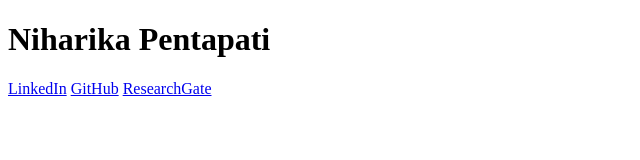
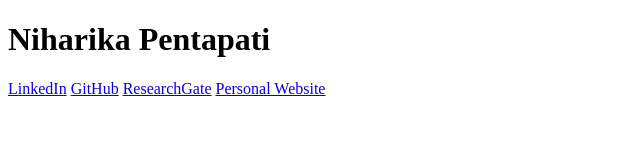
Before and after one commit to prosis369/niharika.github.io, a plain HTML site: page index.html in a window 1280 px wide. Shown: the whole page, without its empty margins (0-640 px from the left). Drawn offline with Linux system fonts and the light colour scheme.

Commit message:
Update index.html

```diff
--- a/index.html
+++ b/index.html
@@ -6,6 +6,7 @@
     <a href="https://www.linkedin.com/in/niharika-p-b5b131170/">LinkedIn</a>
     <a href="https://github.com/prosis369">GitHub</a>
     <a href="https://www.researchgate.net/profile/Niharika_Pentapati">ResearchGate</a>
+    <a href="https://www.notion.so/Niharika-Pentapati-240baaa8300345aa93a60b9a052fda8d">Personal Website</a>
 
   </body>
 </html>
```
